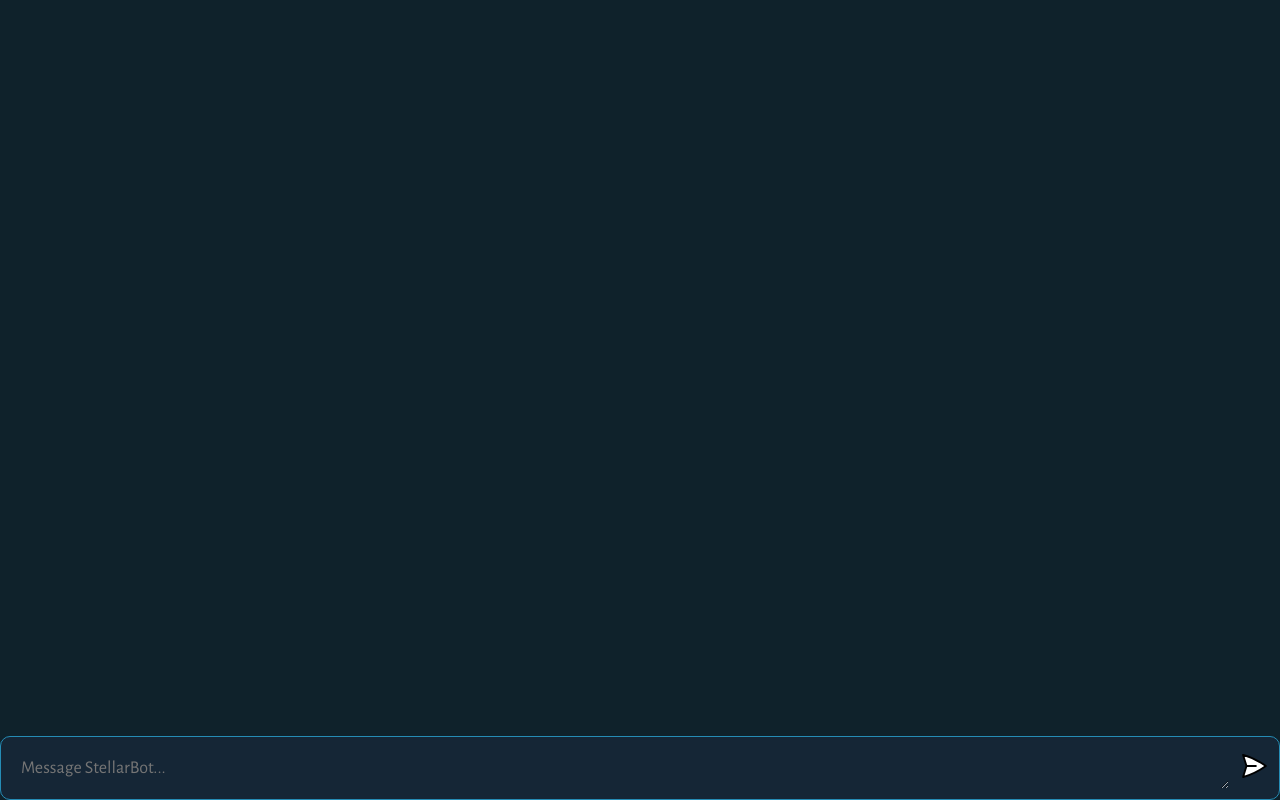
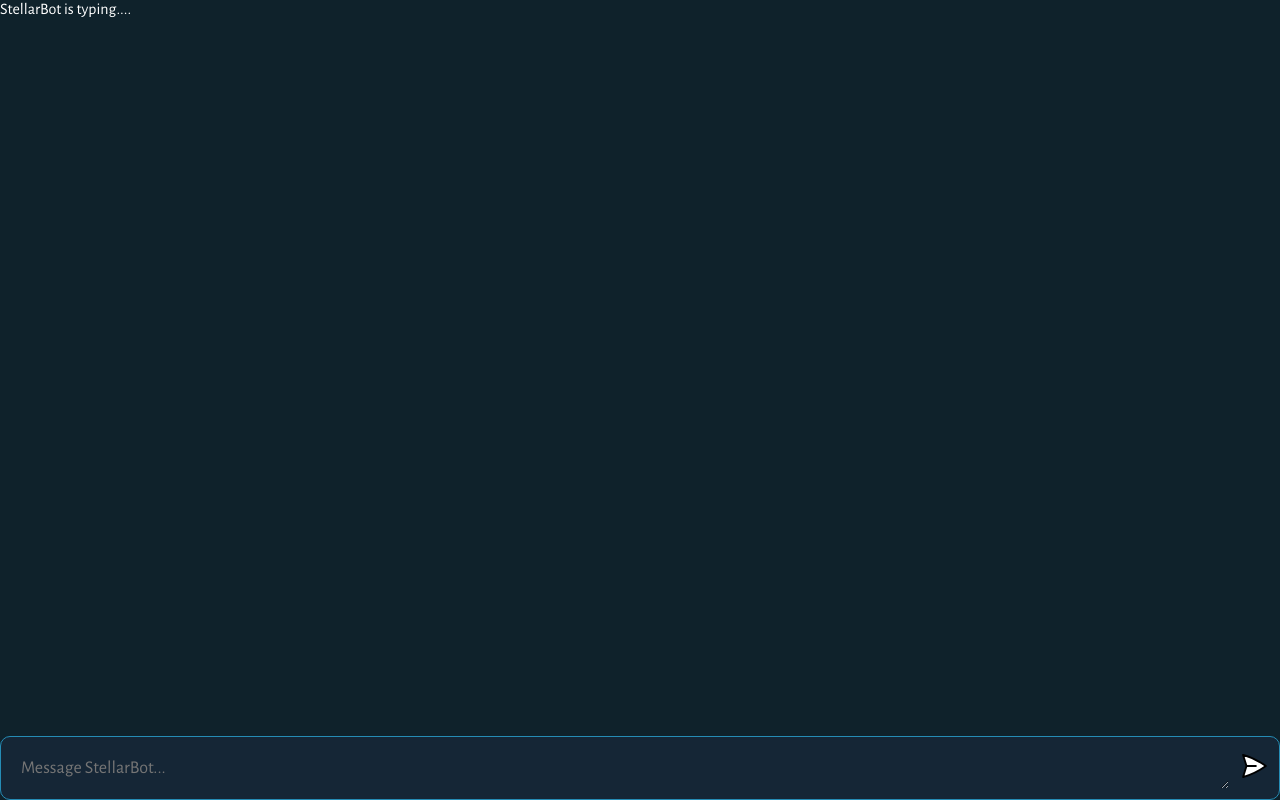
Before and after one commit to arafinmridul/StellarBot, a React (Create React App) app in the folder client/: page / in a window 1280 px wide. Built offline with nearby package versions, Linux system fonts and the light colour scheme.

Commit message:
loaders useeff

```diff
--- a/client/src/App.js
+++ b/client/src/App.js
@@ -8,9 +8,39 @@ const App = () => {
   const chatContainerRef = useRef(null);
   const formRef = useRef(null);
 
+  const str = "StellarBot is typing";
+  const [loadingText, setLoadingText] = useState("");
+
+  useEffect(() => {
+    let loadInterval = null;
+
+    const loader = () => {
+      loadInterval = setInterval(() => {
+        setLoadingText((prevText) => {
+          const newText = prevText;
+          if (newText === "" || newText.length > str.length + 3) {
+            return str;
+          } else {
+            return newText + ".";
+          }
+        });
+      }, 500);
+    };
+
+    loader();
+
+    return () => {
+      clearInterval(loadInterval);
+    };
+  }, []);
+
   return (
     <div id="app">
-      <div ref={chatContainerRef} id="chat_container"></div>
+      <div ref={chatContainerRef} id="chat_container">
+        <div style={{ color: "white" }}>
+          {loadingText} {/*this div for test*/}
+        </div>
+      </div>
       <form ref={formRef}>
         <textarea
           name="prompt"
```
